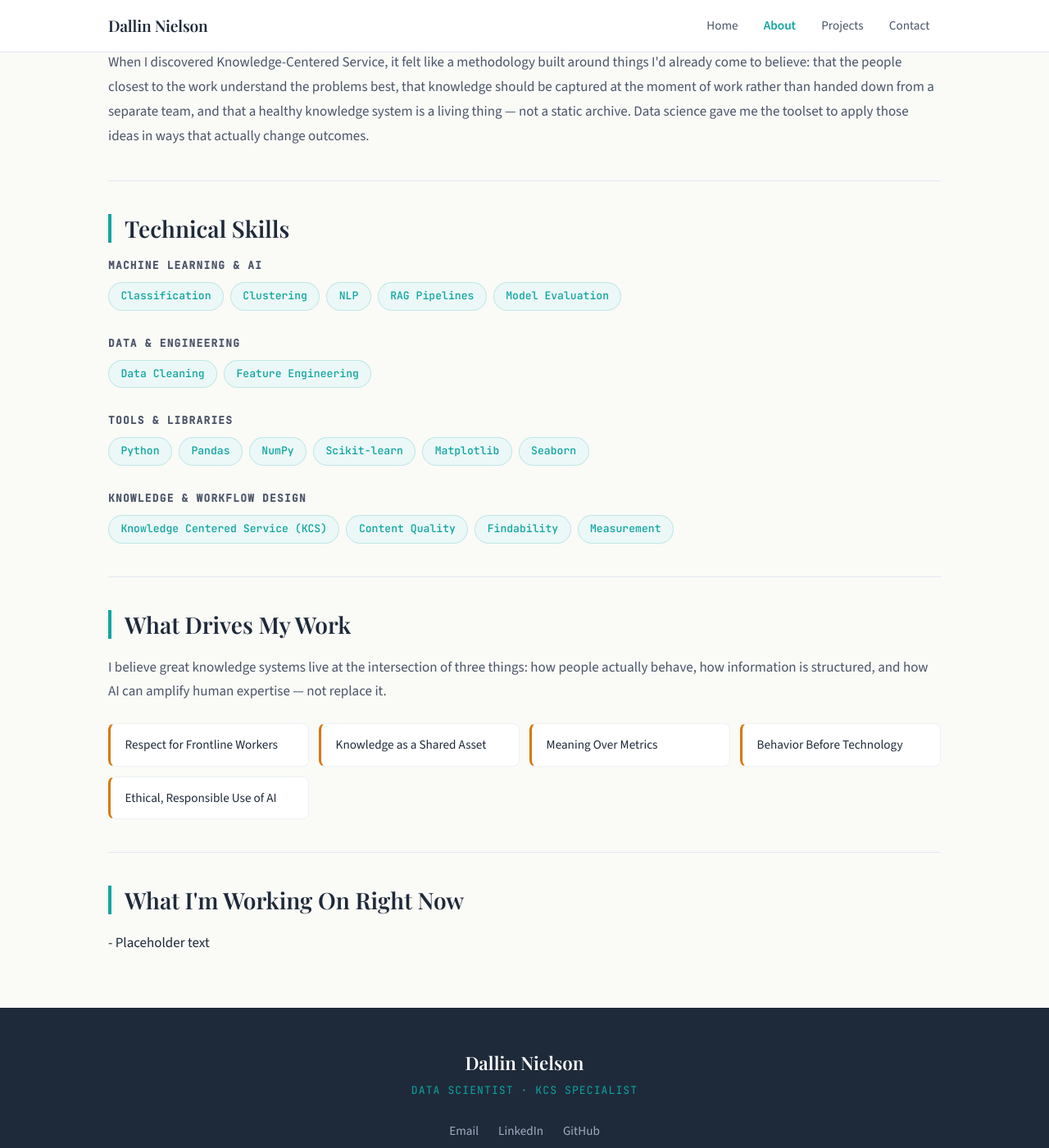
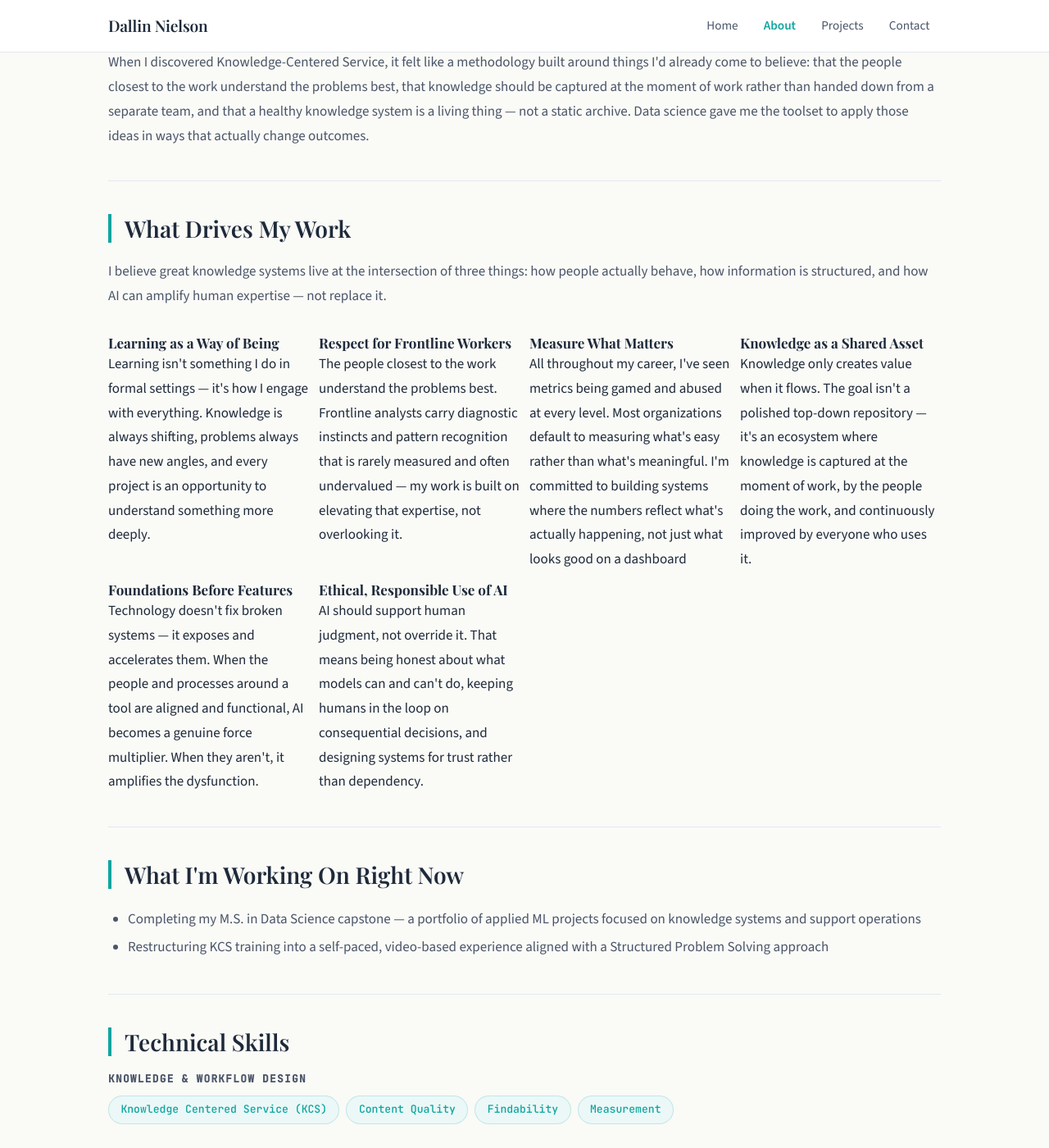
Before and after one commit to Daly-Llama/Daly-Llama.github.io, a Jekyll site: the page built from about.md, in a window 1280 px wide and 1400 px high, scrolled down 745 px. Shown: the whole window at 82% size. Built offline with Jekyll 4.4.1, drawn with Linux system fonts in a browser that asks for light colours; some of the changed text lies outside the part shown.

Commit message:
Update about.md

```diff
--- a/about.md
+++ b/about.md
@@ -29,16 +19,10 @@ description: "About Dallin Nielson — data scientist building human and data fo
   <div class="about-intro">
     <div>
       <p style="margin-bottom: 1rem;">
-        I'm an applied data scientist specializing in knowledge systems — NLP,
-        classification, retrieval, and RAG pipelines built around real knowledge
-        workflows. I work at the intersection of people, process, knowledge, and AI,
-        with a focus on building the right foundations before layering in the technology.
+        I'm an applied data scientist specializing in knowledge systems — NLP, classification, retrieval, and RAG pipelines built around real knowledge workflows. I work at the intersection of people, process, knowledge, and AI, with a focus on building the right foundations before layering in the technology.
       </p>
       <p>
-        I'm actively involved in KCS adoption within my organization, including
-        training, coaching, and building the data and AI tools that support the
-        practice. My long-term direction is toward knowledge systems design,
-        human-centered AI, and organizational learning.
+        I'm actively involved in KCS adoption within my organization, including training, coaching, and building the data and AI tools that support the practice. My long-term direction is toward knowledge systems design, human-centered AI, and organizational learning.
       </p>
     </div>
 
@@ -53,22 +37,68 @@ description: "About Dallin Nielson — data scientist building human and data fo
   <h2 class="section-heading">My Story</h2>
 
   <p style="margin-bottom: 1rem; color: var(--text-secondary);">
-    I started my career on the frontline of customer support, and I noticed early on
-    that the metrics we were measured on had almost nothing to do with whether customers
-    were actually helped. That gap — between what gets counted and what actually matters
-    — became something I couldn't unsee. I watched it repeat across organizations and
-    industries: activity metrics that look clean on a dashboard while the underlying
-    reality quietly drifts away from them. That experience gave me a lasting commitment
-    to measurement that reflects reality rather than distorts it.
+    I started my career on the frontline of customer support, and I noticed early on that the metrics we were measured on had almost nothing to do with whether customers were actually helped. That gap — between what gets counted and what actually matters — became something I couldn't unsee. I watched it repeat across organizations and industries: activity metrics that look clean on a dashboard while the underlying reality quietly drifts away from them. That experience gave me a lasting commitment to measurement that reflects reality rather than distorts it.
   </p>
   <p style="color: var(--text-secondary);">
-    When I discovered Knowledge-Centered Service, it felt like a methodology built
-    around things I'd already come to believe: that the people closest to the work
-    understand the problems best, that knowledge should be captured at the moment of
-    work rather than handed down from a separate team, and that a healthy knowledge
-    system is a living thing — not a static archive. Data science gave me the toolset
-    to apply those ideas in ways that actually change outcomes.
+    When I discovered Knowledge-Centered Service, it felt like a methodology built around things I'd already come to believe: that the people closest to the work understand the problems best, that knowledge should be captured at the moment of work rather than handed down from a separate team, and that a healthy knowledge system is a living thing — not a static archive. Data science gave me the toolset to apply those ideas in ways that actually change outcomes.
   </p>
+
+
+  <hr>
+
+
+  <!-- WHAT DRIVES MY WORK -->
+  <h2 class="section-heading">What Drives My Work</h2>
+
+  <p style="margin-bottom: 2rem; color: var(--text-secondary);">
+    I believe great knowledge systems live at the intersection of three things: how people actually behave, how information is structured, and how AI can amplify human expertise — not replace it.
+  </p>
+
+  <div class="values-list">
+
+    <div class="value-item">
+      <h4>Learning as a Way of Being</h4>
+      <p>Learning isn't something I do in formal settings — it's how I engage with everything. Knowledge is always shifting, problems always have new angles, and every project is an opportunity to understand something more deeply.</p>
+    </div>
+
+    <div class="value-item">
+      <h4>Respect for Frontline Workers</h4>
+      <p>The people closest to the work understand the problems best. Frontline analysts carry diagnostic instincts and pattern recognition that is rarely measured and often undervalued — my work is built on elevating that expertise, not overlooking it.</p>
+    </div>
+
+    <div class="value-item">
+      <h4>Measure What Matters</h4>
+      <p>All throughout my career, I've seen metrics being gamed and abused at every level. Most organizations default to measuring what's easy rather than what's meaningful. I'm committed to building systems where the numbers reflect what's actually happening, not just what looks good on a dashboard</p>
+    </div>
+
+    <div class="value-item">
+      <h4>Knowledge as a Shared Asset</h4>
+      <p>Knowledge only creates value when it flows. The goal isn't a polished top-down repository — it's an ecosystem where knowledge is captured at the moment of work, by the people doing the work, and continuously improved by everyone who uses it.</p>
+    </div>
+
+    <div class="value-item">
+      <h4>Foundations Before Features</h4>
+      <p>Technology doesn't fix broken systems — it exposes and accelerates them. When the people and processes around a tool are aligned and functional, AI becomes a genuine force multiplier. When they aren't, it amplifies the dysfunction.</p>
+    </div>
+
+    <div class="value-item">
+      <h4>Ethical, Responsible Use of AI</h4>
+      <p>AI should support human judgment, not override it. That means being honest about what models can and can't do, keeping humans in the loop on consequential decisions, and designing systems for trust rather than dependency.</p>
+    </div>
+
+  </div>
+
+
+  <hr>
+
+
+  <!-- WHAT I'M WORKING ON -->
+  <h2 class="section-heading">What I'm Working On Right Now</h2>
+
+  <ul style="color: var(--text-secondary); line-height: 2;">
+    <li>Completing my M.S. in Data Science capstone — a portfolio of applied ML projects focused on knowledge systems and support operations</li>
+    <li>Restructuring KCS training into a self-paced, video-based experience aligned with a Structured Problem Solving approach</li>
+  </ul>
 
 
   <hr>
@@ -76,38 +106,6 @@ description: "About Dallin Nielson — data scientist building human and data fo
 
   <!-- TECHNICAL SKILLS -->
   <h2 class="section-heading">Technical Skills</h2>
-
-  <!-- EDIT: Change the skill tags to match your own skills -->
-  <div class="skills-group">
-    <h4>Machine Learning &amp; AI</h4>
-    <div class="tags">
-      <span class="tag">Classification</span>
-      <span class="tag">Clustering</span>
-      <span class="tag">NLP</span>
-      <span class="tag">RAG Pipelines</span>
-      <span class="tag">Model Evaluation</span>
-    </div>
-  </div>
-
-  <div class="skills-group">
-    <h4>Data &amp; Engineering</h4>
-    <div class="tags">
-      <span class="tag">Data Cleaning</span>
-      <span class="tag">Feature Engineering</span>
-    </div>
-  </div>
-
-  <div class="skills-group">
-    <h4>Tools &amp; Libraries</h4>
-    <div class="tags">
-      <span class="tag">Python</span>
-      <span class="tag">Pandas</span>
-      <span class="tag">NumPy</span>
-      <span class="tag">Scikit-learn</span>
-      <span class="tag">Matplotlib</span>
-      <span class="tag">Seaborn</span>
-    </div>
-  </div>
 
   <div class="skills-group">
     <h4>Knowledge &amp; Workflow Design</h4>
@@ -119,36 +117,40 @@ description: "About Dallin Nielson — data scientist building human and data fo
     </div>
   </div>
 
+  <div class="skills-group">
+    <h4>Machine Learning &amp; AI</h4>
+    <div class="tags">
+      <span class="tag">Classification</span>
+      <span class="tag">Clustering</span>
+      <span class="tag">NLP</span>
+      <span class="tag">RAG Pipelines</span>
+      <span class="tag">Model Evaluation</span>
+      <span class="tag">SHAP / Explainability</span>
+    </div>
+  </div>
 
-  <hr>
+  <div class="skills-group">
+    <h4>Data &amp; Engineering</h4>
+    <div class="tags">
+      <span class="tag">Data Cleaning</span>
+      <span class="tag">Feature Engineering</span>
+      <span class="tag">Web Scraping</span>
+      <span class="tag">API Integration</span>
+      <span class="tag">Data Pipeline Design</span>
+    </div>
+  </div>
 
-
-  <!-- WHAT DRIVES MY WORK -->
-  <h2 class="section-heading">What Drives My Work</h2>
-
-  <p style="margin-bottom: 1.5rem; color: var(--text-secondary);">
-    I believe great knowledge systems live at the intersection of three things:
-    how people actually behave, how information is structured, and how AI can amplify
-    human expertise — not replace it.
-  </p>
-
-  <!-- EDIT: Change or add values below -->
-  <ul class="values-list">
-    <li>Respect for Frontline Workers</li>
-    <li>Knowledge as a Shared Asset</li>
-    <li>Meaning Over Metrics</li>
-    <li>Behavior Before Technology</li>
-    <li>Ethical, Responsible Use of AI</li>
-  </ul>
-
-
-  <hr>
-
-
-  <!-- WHAT I'M WORKING ON -->
-  <h2 class="section-heading">What I'm Working On Right Now</h2>
-
-  <!-- EDIT: Update this list as your projects evolve -->
-  - Placeholder text
+  <div class="skills-group">
+    <h4>Tools &amp; Libraries</h4>
+    <div class="tags">
+      <span class="tag">Python</span>
+      <span class="tag">Pandas</span>
+      <span class="tag">NumPy</span>
+      <span class="tag">Scikit-learn</span>
+      <span class="tag">SentenceTransformers</span>
+      <span class="tag">OpenAI API</span>
+      <span class="tag">Matplotlib</span>
+    </div>
+  </div>
 
 </section>
```
Also changed, not shown: other parts of about.md (+0 -10 lines).
